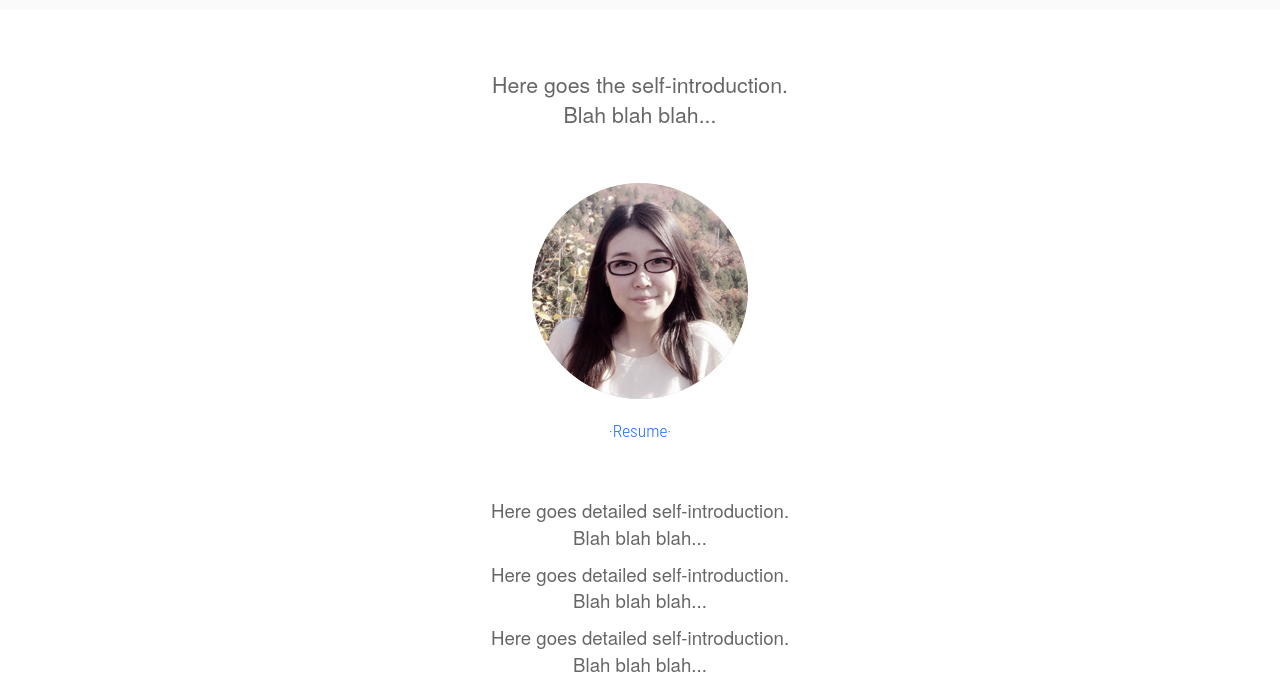
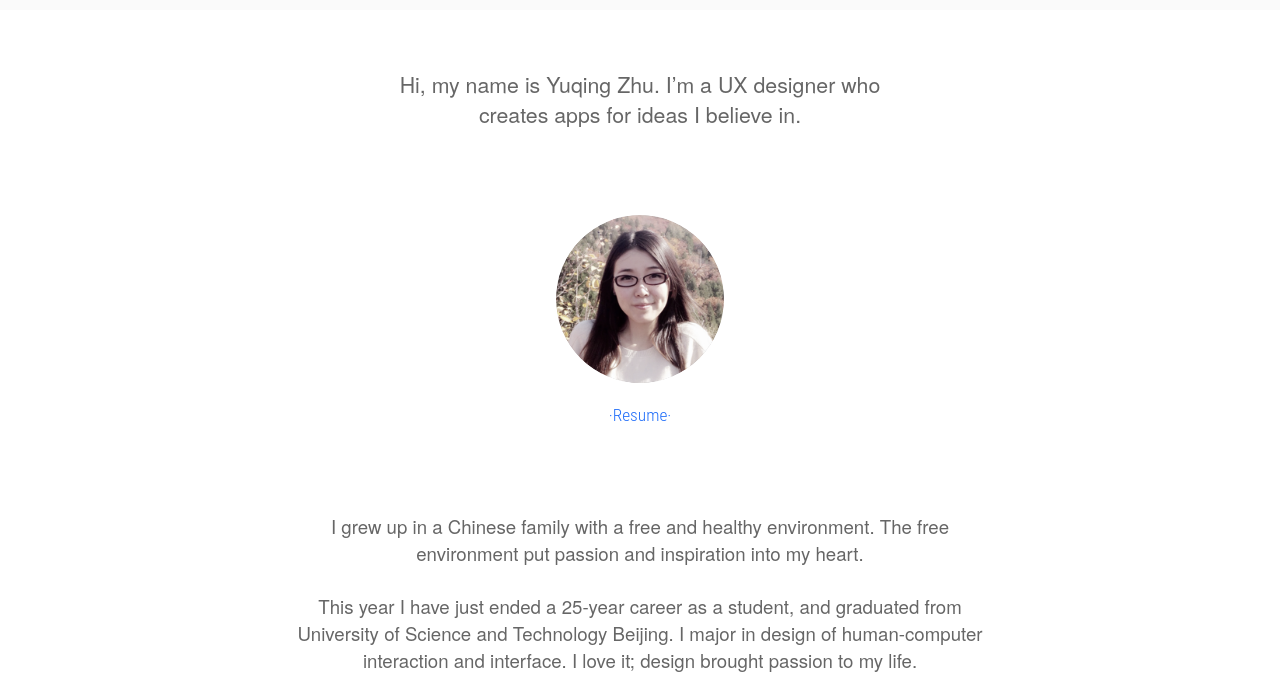
Before and after one commit to yuqing-z/yuqing-z.github.io, a plain HTML site: page about.html in a window 1280 px wide. Shown: the part 43-740 px from the top of the page. Drawn offline with Linux system fonts and the light colour scheme.

Commit message:
update about page.

```diff
--- a/about.html
+++ b/about.html
@@ -33,8 +33,8 @@
     </nav>
     <div class="container content">
       <div class="intro text-center">
-        Here goes the self-introduction.<br />
-        Blah blah blah...
+        Hi, my name is Yuqing Zhu. I’m a UX designer who<br />
+        creates apps for ideas I believe in.
       </div>
       <div class="profile text-center">
         <div>
@@ -46,16 +46,18 @@
       </div>
       <div class="details text-center">
         <p>
-          Here goes detailed self-introduction.<br />
-          Blah blah blah...
+          I grew up in a Chinese family with a free and healthy environment. The free <br />
+          environment put passion and inspiration into my heart.
         </p>
         <p>
-          Here goes detailed self-introduction.<br />
-          Blah blah blah...
+          This year I have just ended a 25-year career as a student, and graduated from <br />
+          University of Science and Technology Beijing. I major in design of human-computer <br />
+          interaction and interface. I love it; design brought passion to my life.
         </p>
         <p>
-          Here goes detailed self-introduction.<br />
-          Blah blah blah...
+          I enjoy my work as a UX designer. While in college I participated in design internship <br />
+          at several internet companies in China, did visual and UX design for mobile apps. <br />
+          I am now a part-time UX designer at Google.
         </p>
       </div>
     </div>
--- a/styles.css
+++ b/styles.css
@@ -130,7 +130,7 @@ body {
 }
 
 .profile {
-  padding: 40pt 0;
+  margin: 64pt 0;
 }
 
 .profile .avatar {
@@ -145,8 +145,8 @@ body {
 }
 
 .avatar {
-  width: 216px;
-  height: 216px;
+  width: 168px;
+  height: 168px;
   display: inline-block;
   border-radius: 50%;
 }
@@ -155,6 +155,10 @@ body {
   font-family: "HelveticaNeue-Thin", "HelveticaNeue-Light", "Helvetica Neue Light", "HelveticaNeue", "Helvetica Neue", Helvetica, sans-serif;
   color: #666;
   font-size: 14pt;
+}
+
+.details p {
+  margin: 20pt 0;
 }
 
 .feature {
```
